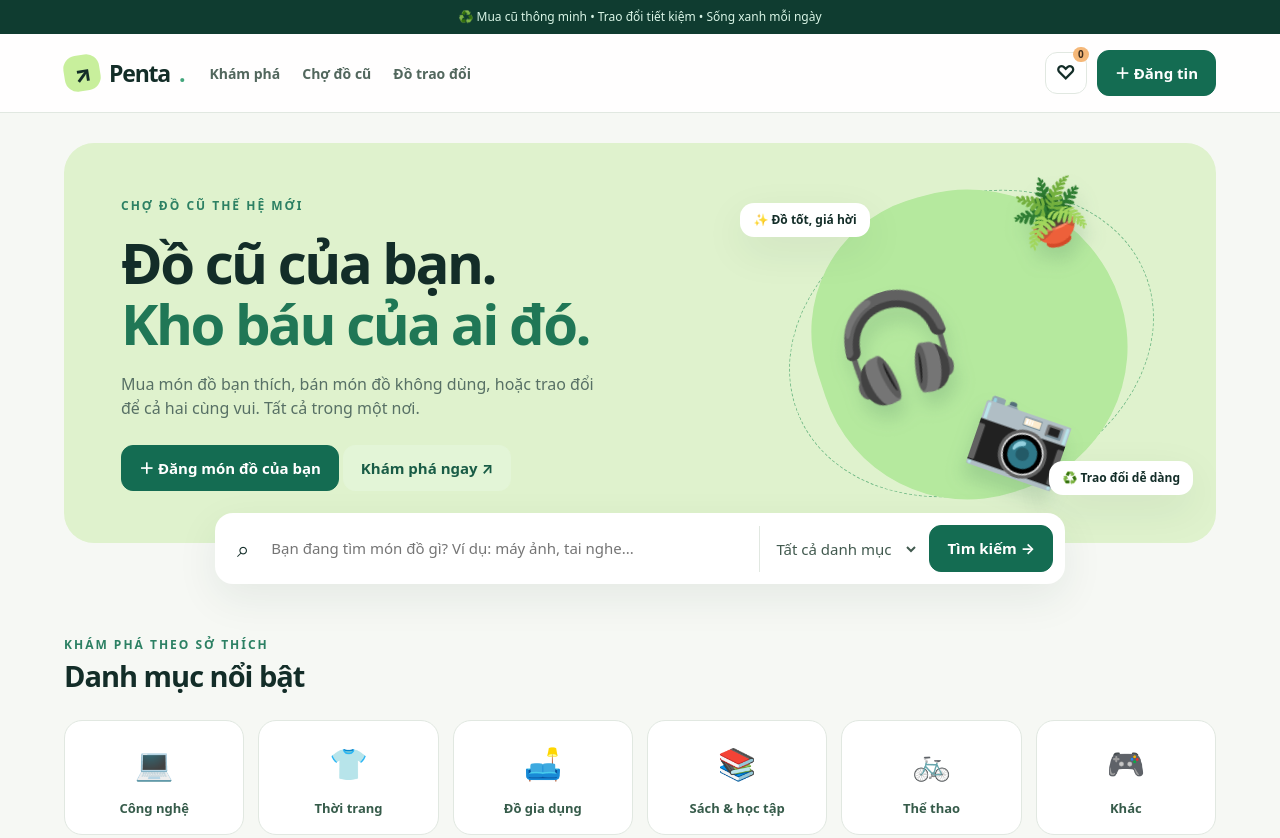
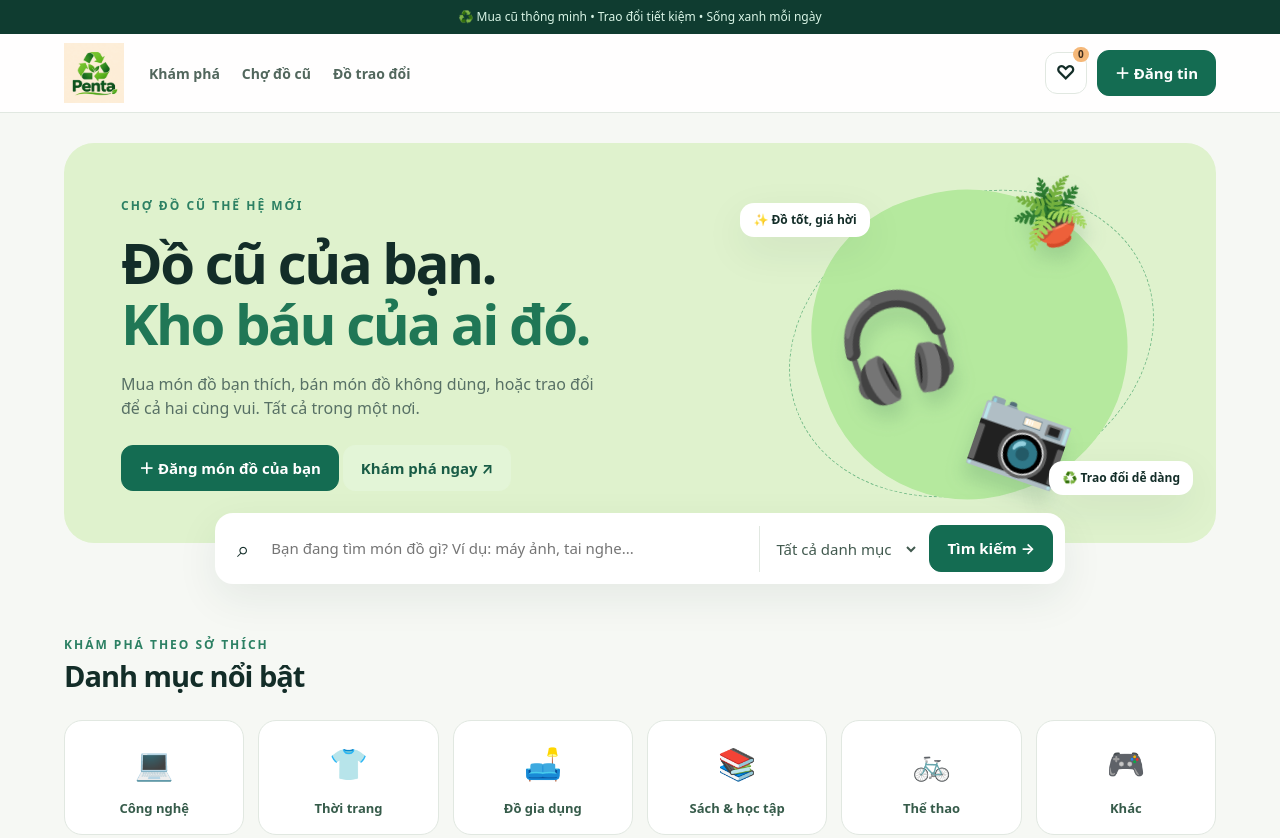
Before and after one commit to myngan05/Penta, a plain HTML site: page index.html in a window 1280 px wide. Shown: the top 838 px of the page. Drawn offline with Linux system fonts and the light colour scheme.

Commit message:
Replace header with new navigation structure

```diff
--- a/index.html
+++ b/index.html
@@ -10,7 +10,7 @@
 </head>
 <body>
 <div class="top">♻️ Mua cũ thông minh • Trao đổi tiết kiệm • Sống xanh mỗi ngày</div>
-<header class="nav"><div class="wrap nav-inner"><a href="#" class="brand"><span class="brandmark">↗</span> Penta<span style="color:#43a67c">.</span></a><nav class="nav-links"><a href="#discover">Khám phá</a><a href="#products">Chợ đồ cũ</a><button id="tradeNav">Đồ trao đổi</button></nav><div class="nav-actions"><button class="btn heart-button" id="favoritesBtn" aria-label="Sản phẩm yêu thích">♡<span class="count" id="favoriteCount">0</span></button><button class="btn btn-primary" id="postBtn">＋ Đăng tin</button></div></div></header>
+<header class="nav"><div class="wrap nav-inner"><a href="#" class="brand"><img src="penta-logo.png..jpg" alt="Penta" style="height:60px;width:auto;"></a><nav class="nav-links"><a href="#discover">Khám phá</a><a href="#products">Chợ đồ cũ</a><button id="tradeNav">Đồ trao đổi</button></nav><div class="nav-actions"><button class="btn heart-button" id="favoritesBtn" aria-label="Sản phẩm yêu thích">♡<span class="count" id="favoriteCount">0</span></button><button class="btn btn-primary" id="postBtn">＋ Đăng tin</button></div></div></header>
 <main class="wrap"><section class="hero"><div class="hero-content"><div class="eyebrow">CHỢ ĐỒ CŨ THẾ HỆ MỚI</div><h1>Đồ cũ của bạn.<br><em>Kho báu của ai đó.</em></h1><p>Mua món đồ bạn thích, bán món đồ không dùng, hoặc trao đổi để cả hai cùng vui. Tất cả trong một nơi.</p><button class="btn btn-primary" id="heroPost">＋ Đăng món đồ của bạn</button> <a class="btn btn-soft" href="#products">Khám phá ngay ↗</a></div><div class="hero-art"><div class="orbit"></div><div class="blob"></div><div class="product-show ps-1">🎧</div><div class="product-show ps-2">📷</div><div class="product-show ps-3">🪴</div><span class="floating float-1">✨ Đồ tốt, giá hời</span><span class="floating float-2">♻️ Trao đổi dễ dàng</span></div></section>
 <form class="searchbar" id="searchForm"><span style="font-size:22px;padding-left:10px">⌕</span><input id="searchInput" type="search" placeholder="Bạn đang tìm món đồ gì? Ví dụ: máy ảnh, tai nghe..." aria-label="Tìm kiếm sản phẩm"><select id="searchCategory" aria-label="Danh mục"><option value="all">Tất cả danh mục</option></select><button type="submit" class="btn btn-primary">Tìm kiếm →</button></form>
 <section class="section" id="discover"><div class="section-title"><div><div class="eyebrow">KHÁM PHÁ THEO SỞ THÍCH</div><h2>Danh mục nổi bật</h2></div></div><div class="cat-grid" id="categories"></div></section>
```
